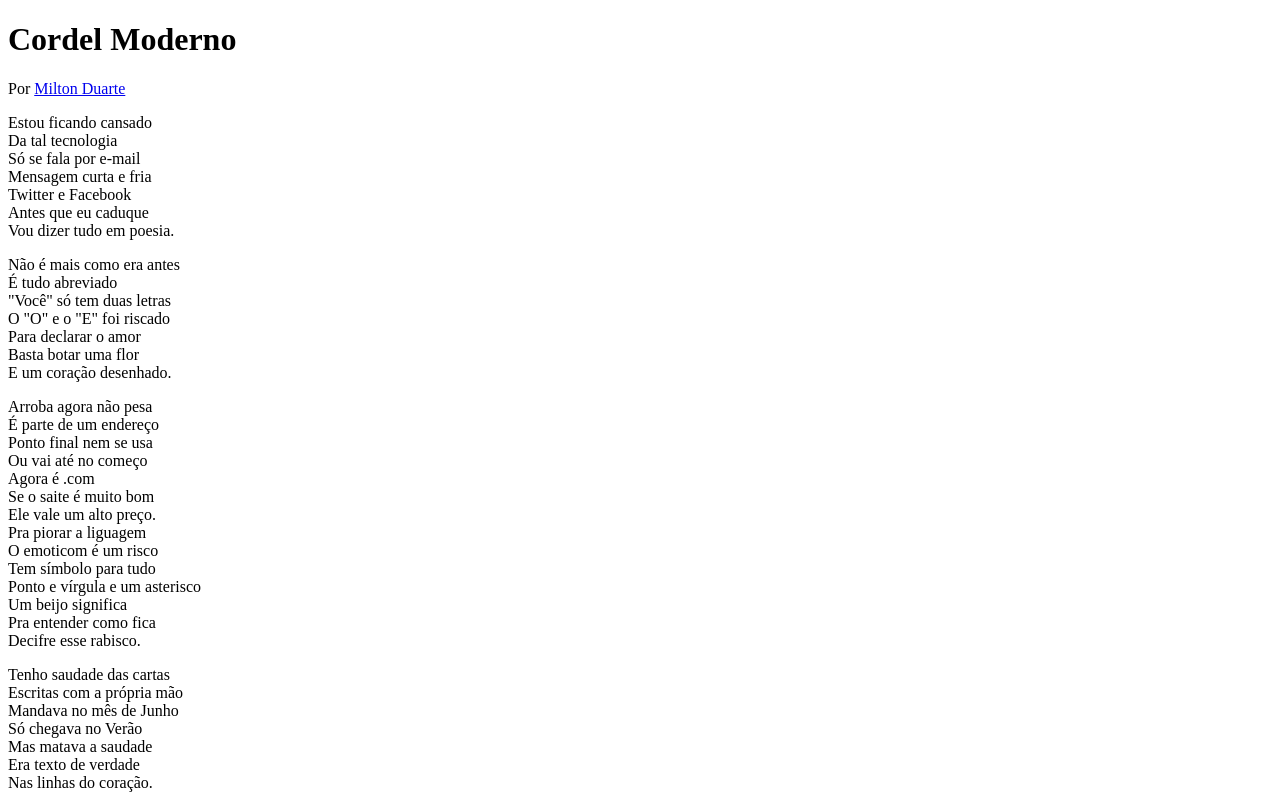
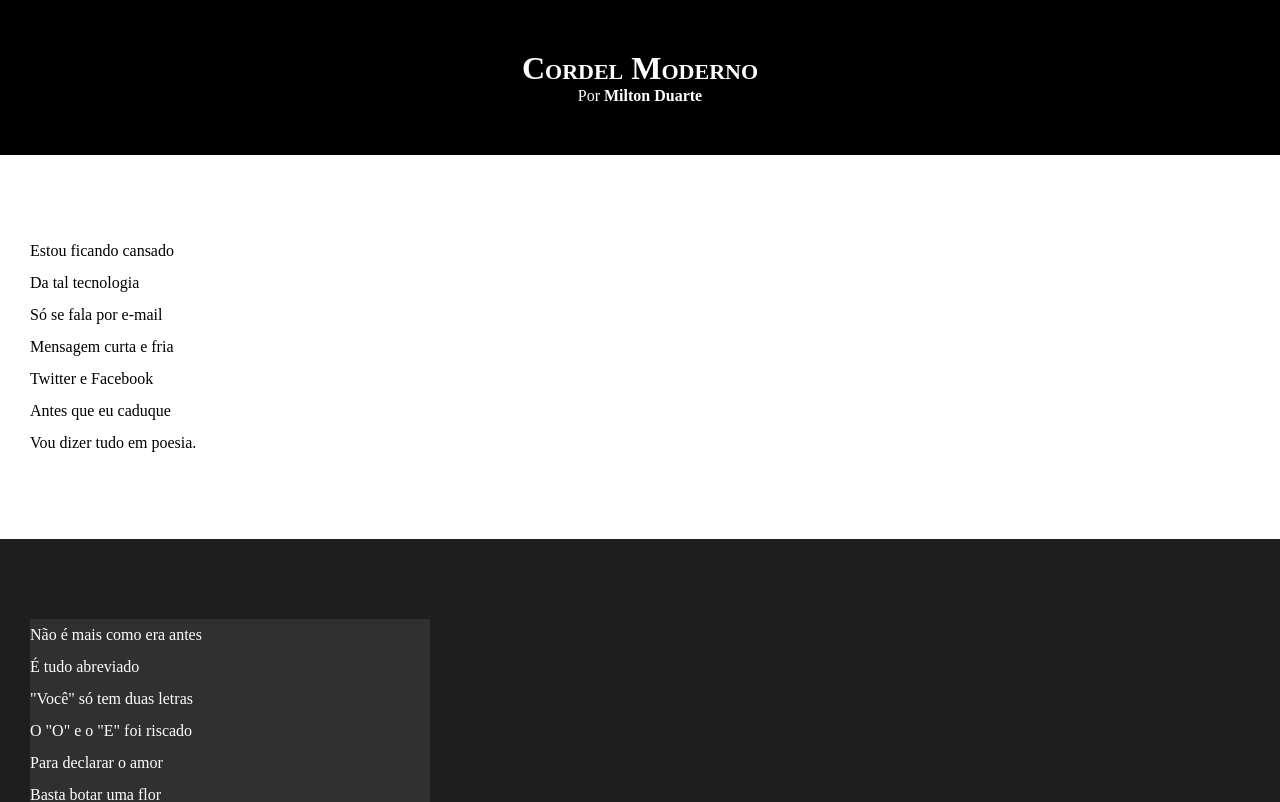
Before and after one commit to gabrielpaixaoz/html-css, a plain HTML site: page desafios/d012/index.html in a window 1280 px wide. Shown: the top 802 px of the page. Drawn offline with Linux system fonts and the light colour scheme.

Commit message:
atualizei o css

```diff
--- a/desafios/d012/estilo/style.css
+++ b/desafios/d012/estilo/style.css
@@ -1 +1,66 @@
 @charset "UTF-8";
+
+* {
+    margin: 0px;
+    padding: 0px;
+}
+
+html, body{
+    min-height: 100vh;
+    background-color: darkgray;
+}
+
+header{
+    background-color: black;
+    color: white;
+    text-align: center;
+}
+
+header > h1{
+    padding-top: 50px;
+    font-variant: small-caps;
+}
+
+header > p {
+    padding-bottom: 50px ;
+
+}
+
+header a, footer a{
+    color: white;
+    text-decoration: none;
+    font-weight: bolder;
+}
+
+header a:hover, footer a:hover{
+    text-decoration: underline;
+}
+
+section{
+    padding-top: 10vh;
+    padding-bottom: 10vh;
+    line-height: 2em;
+    padding-left: 30px;
+}
+
+section.normal{
+    background: white;
+    color: black;
+}
+
+section.imagem{
+    background-color: rgb(31, 30, 30);
+    color: white;
+}
+
+section.imagem > p{
+    width: 400px;
+    background-color: rgb(49, 48, 48);
+}
+
+footer{
+    background-color: black;
+    color: white;
+    text-align: center;
+    padding: 10px;
+}
--- a/desafios/d012/index.html
+++ b/desafios/d012/index.html
@@ -18,7 +18,7 @@
 
     </header>
 
-  <section>
+  <section class="normal">
     <p>
       Estou ficando cansado <br>
       Da tal tecnologia <br>
@@ -31,7 +31,7 @@
   </section>
 
 
-  <section>
+  <section class="imagem">
     <p>
       Não é mais como era antes <br>
       É tudo abreviado <br>
@@ -44,7 +44,7 @@
   </section>
 
 
-  <section>
+  <section class="normal">
     <p>
       Arroba agora não pesa <br>
       É parte de um endereço <br>
@@ -65,7 +65,7 @@
 
 
 
-  <section>
+  <section class="imagem">
     <p>
       Tenho saudade das cartas <br>
       Escritas com a própria mão <br>
@@ -77,7 +77,7 @@
     </p>
   </section>
 
-  <section>
+  <section class="normal">
     <p>
       Agora, escrevo e envio <br>
       Chegando na mesma hora <br>
```
